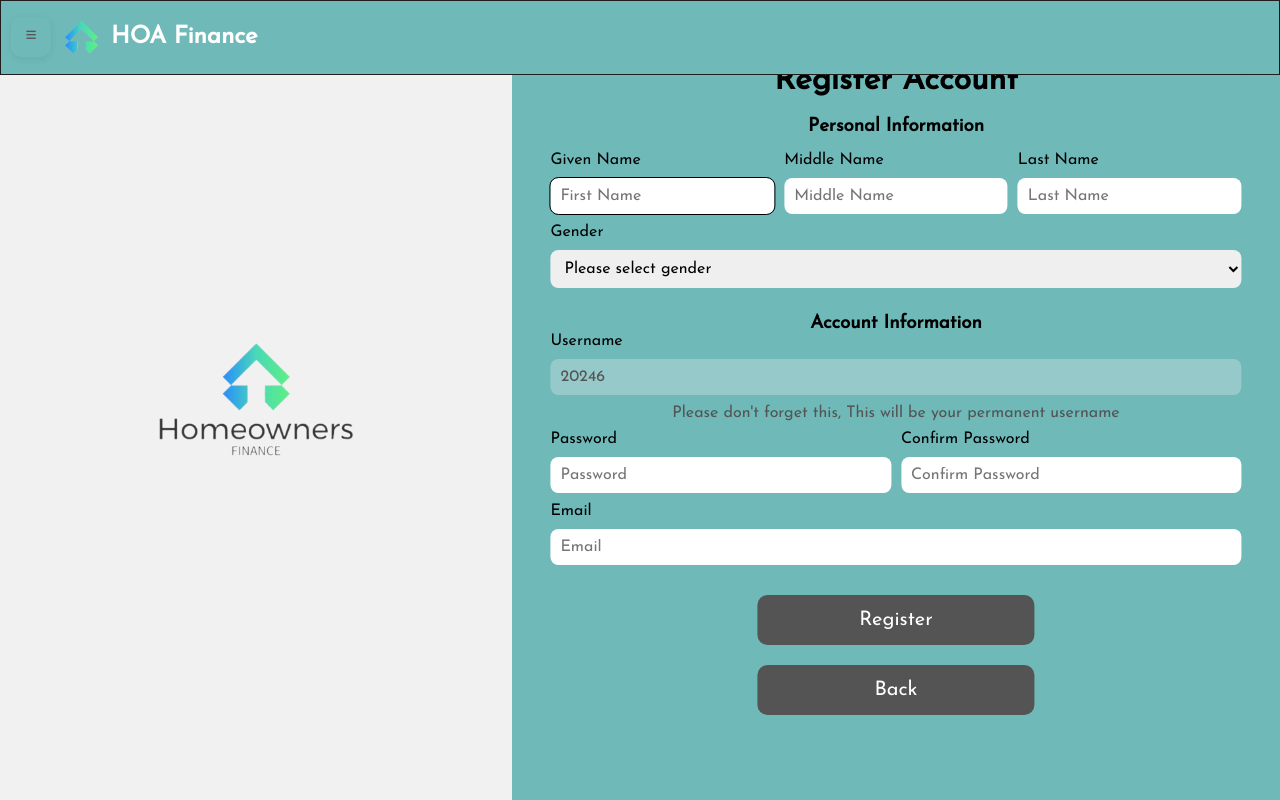
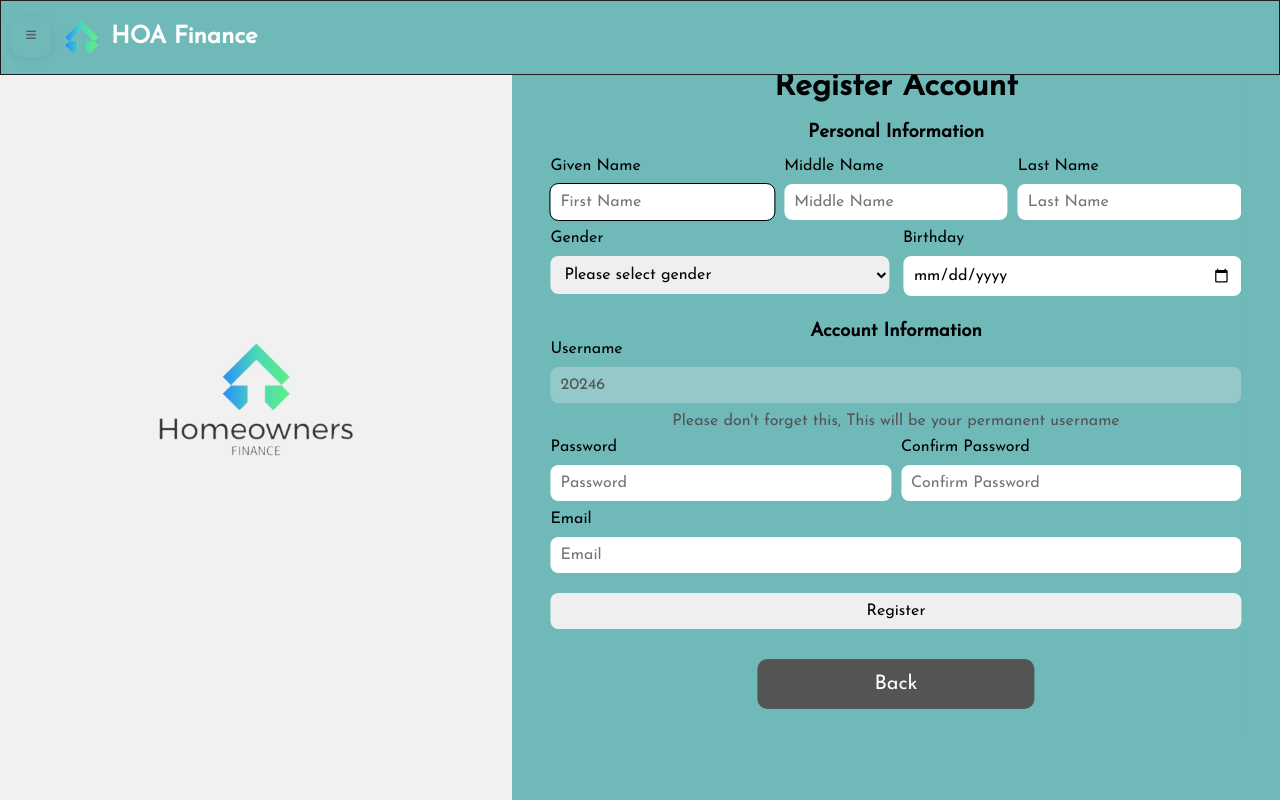
Before and after one commit to sebastian200x/face_login, a Flask app: page /register in a window 1280 px wide. Run offline with Flask 3, Linux system fonts and the light colour scheme; data comes from the database, SQL or seed files in the repository.

Commit message:
haha enamo

```diff
--- a/app.py
+++ b/app.py
@@ -163,6 +163,10 @@ def active_sessions():
 
 # Custom filter
 
+# Define a context processor to make 'today' available in all templates
+@app.context_processor
+def inject_today():
+    return {'today': date.today()}
 
 @app.route("/")
 def home():
@@ -271,6 +275,7 @@ def register():
         last_name = request.form["last_name"].capitalize()
 
         gender = request.form["gender"].capitalize()
+        bday = request.form["birthday"]
 
         password = request.form["password"]
         confirm_password = request.form["confirm"]
@@ -290,8 +295,8 @@ def register():
             )
             id = cursor.lastrowid
             cursor.execute(
-                "INSERT INTO tbl_userinfo (user_id, given_name, middle_name, last_name, gender) VALUES (%s, %s, %s, %s, %s)",
-                (id, given_name, middle_name, last_name, gender),
+                "INSERT INTO tbl_userinfo (user_id, given_name, middle_name, last_name, gender, bday) VALUES (%s, %s, %s, %s, %s, %s)",
+                (id, given_name, middle_name, last_name, gender, bday),
             )
             conn.commit()
             return render_template("login.html", messager="success")
--- a/static/css/register.css
+++ b/static/css/register.css
@@ -169,6 +169,17 @@ label {
     width: 49%;
 }
 
+.double-half {
+    display: flex;
+    flex-wrap: wrap;
+    justify-content: space-between;
+
+}
+
+.personal-half {
+    width: 49%;
+}
+
 @media (max-width: 660px) {
     .left {
         display: none;
--- a/templates/register.html
+++ b/templates/register.html
@@ -53,6 +53,8 @@
                         <div class="personal-info-col-last"><input type="text" name="last_name" required
                                 placeholder="Last Name"></div>
                     </div>
+                    <div class="double-half">
+                        <div class="personal-half">
                             <label for="gender">Gender
                                 <select name="gender" name="gender" required>
                                     <option value="" selected hidden>Please select gender</option>
@@ -60,6 +62,13 @@
                                     <option value="Female">Female</option>
                                 </select>
                             </label>
+                        </div>
+                        <div class="personal-half">
+                            <label for="birthday">Birthday
+                                <input type="date" name="birthday" max="{{ today }}" id="birthday" required>
+                            </label>
+                        </div>
+                    </div>
                 </div>
                 <div class="account-information">
                     <br>
@@ -72,19 +81,27 @@
                     <div class="account-info">
                         <div class="account-info-col"><label for="password">Password</label></div>
                         <div class="account-info-col"><label for="confirm-password">Confirm Password</label></div>
-                        <div class="account-info-col"> <input type="password" name="password" required
-                                placeholder="Password"
-                                class="{% if (messager == 1 ) or (messager == 3 ) %}wrong{% endif %}"></div>
-                        <div class="account-info-col-last"><input type="password" name="confirm" required
-                                placeholder="Confirm Password"
-                                class="{% if (messager == 2 ) or (messager == 3 ) %}wrong{% endif %}"></div>
+                        <div class="account-info-col">
+                            <input type="password" name="password" required placeholder="Password"
+                                pattern="(?=.*[A-Z])(?=.*[a-z])(?=.*\d)(?=.*[!@#$%^&*()_+])[A-Za-z\d!@#$%^&*()_+]{8,}"
+                                title="Password must contain at least 1 uppercase letter, 1 lowercase letter, 1 number, and 1 symbol, and be at least 8 characters long"
+                                class="{% if (messager == 1 ) or (messager == 3 ) %}wrong{% endif %}">
+
+                        </div>
+                        <div class="account-info-col-last">
+                            <input type="password" name="confirm" required placeholder="Confirm Password"
+                                class="{% if (messager == 2 ) or (messager == 3 ) %}wrong{% endif %}"
+                                pattern="(?=.*[A-Z])(?=.*[a-z])(?=.*\d)(?=.*[!@#$%^&*()_+])[A-Za-z\d!@#$%^&*()_+]{8,}"
+                                title="Password must contain at least 1 uppercase letter, 1 lowercase letter, 1 number, and 1 symbol, and be at least 8 characters long">
+                        </div>
                     </div>
 
                     <label for="email">Email
                         <input type="email" name="email" placeholder="Email" required>
                     </label>
 
-                    <button class="button" id="hoverinbtn" type="submit">Register</button>
+                    <!-- <button class="button" id="hoverinbtn" type="submit">Register</button> -->
+                    <input type="submit" value="Register">
                     <a href="/login" class="login">Back</a>
 
             </form>
```
Lines whose indentation alone changed are shown as unchanged.
